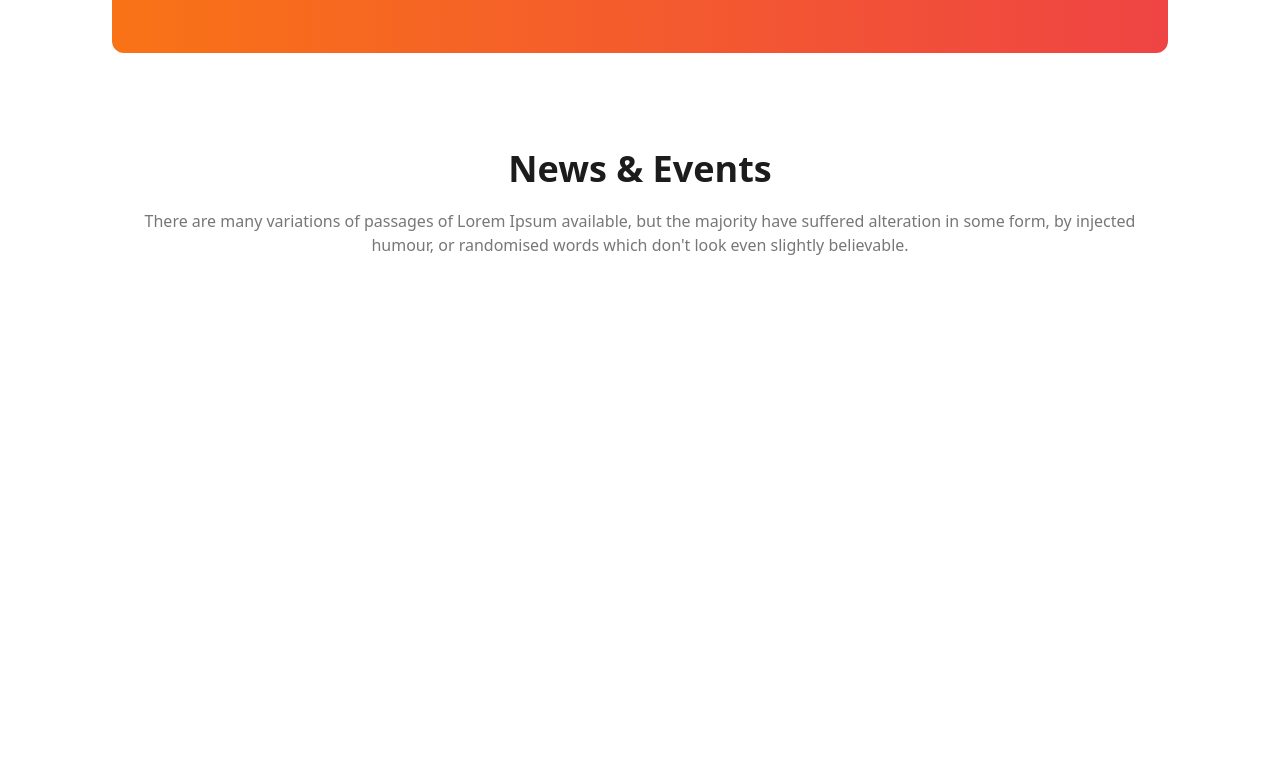
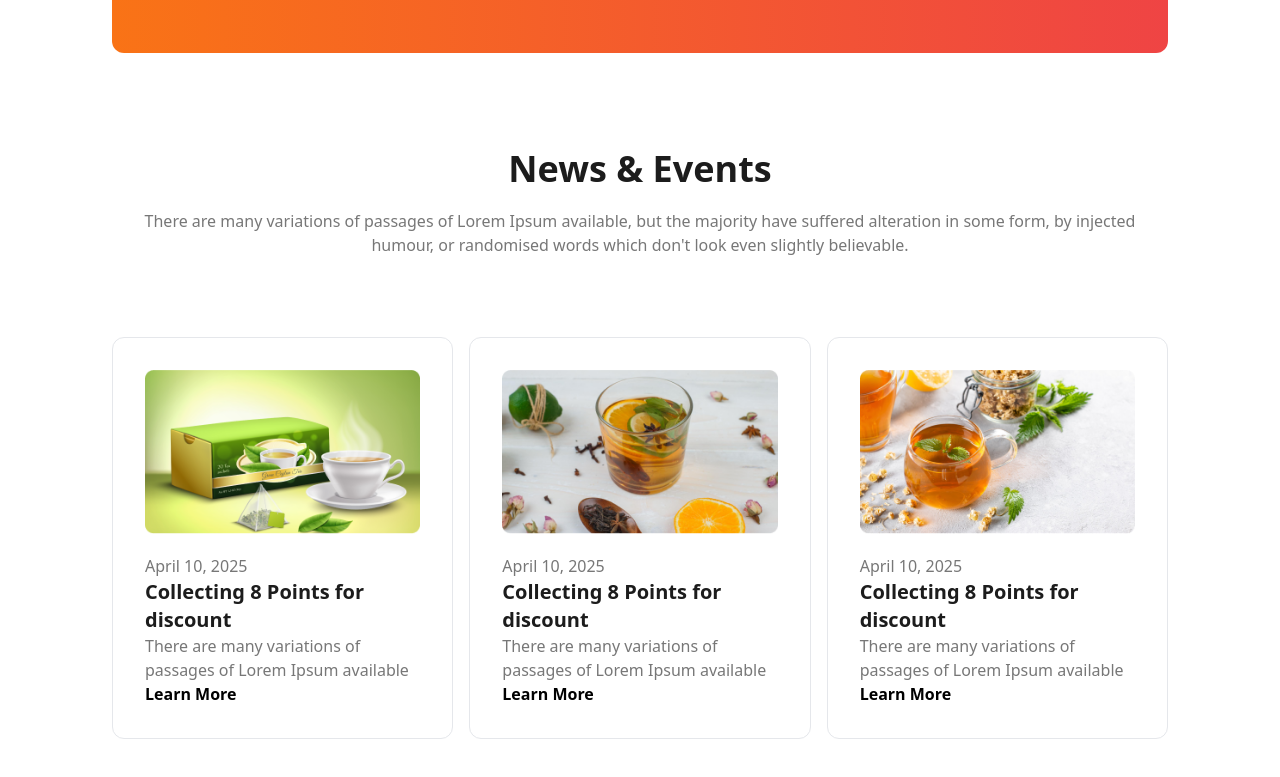
Before and after one commit to shafrinahamed097/tea-house, a website: page index.html in a window 1280 px wide. Shown: the part 2274-3051 px from the top of the page. Before the commit the page ends 2627 px from the top, so only its background shows below. Drawn offline with nearby package versions, Linux system fonts and the light colour scheme.

Commit message:
Finished News & Events Section

```diff
--- a/index.html
+++ b/index.html
@@ -272,7 +272,8 @@
             <!-- Text Section -->
             <div class=" justify-center items-center overflow-hidden">
                 <h1 class="text-[#1C1C1C] font-extrabold text-2xl md:text-4xl text-center mb-5">News & Events</h1>
-                <p class="font-medium text-[#777777] text-center">There are many variations of passages of Lorem Ipsum
+                <p class="font-medium text-[#777777] text-center mb-10">There are many variations of passages of Lorem
+                    Ipsum
                     available,
                     but the
                     majority
@@ -283,7 +284,70 @@
             </div>
 
             <!-- Card Section -->
-            <div>
+            <div class="grid grid-cols-1 md:grid-cols-2 lg:grid-cols-3 gap-4">
+                <!-- Card 1 -->
+                <div class="pt-10  ">
+                    <div class=" border rounded-xl px-8 pt-8 py-8 ">
+                        <!-- Image Section -->
+                        <div class="mb-5 ">
+                            <img src="./images/news-1.png" alt="">
+                        </div>
+                        <!-- Text Section -->
+                        <div>
+                            <p class="text-[#777777] font-medium">April 10, 2025</p>
+                            <h4 class="text-[#1C1C1C] font-extrabold text-xl">Collecting 8 Points for discount</h4>
+                            <p class="text-[#777777] font-medium" font-medium>There are many variations of passages of
+                                Lorem
+                                Ipsum available</p>
+                            <button class="text-black font-semibold">Learn More</button>
+
+                        </div>
+
+                    </div>
+                </div>
+
+                <!-- Card 2 -->
+                <div class="pt-10  ">
+                    <div class=" border rounded-xl px-8 pt-8 py-8 ">
+                        <!-- Image Section -->
+                        <div class="mb-5 ">
+                            <img src="./images/news-2.png" alt="">
+                        </div>
+                        <!-- Text Section -->
+                        <div>
+                            <p class="text-[#777777] font-medium">April 10, 2025</p>
+                            <h4 class="text-[#1C1C1C] font-extrabold text-xl">Collecting 8 Points for discount</h4>
+                            <p class="text-[#777777] font-medium" font-medium>There are many variations of passages of
+                                Lorem
+                                Ipsum available</p>
+                            <button class="text-black font-semibold">Learn More</button>
+
+                        </div>
+
+                    </div>
+                </div>
+
+                <!-- Card 3 -->
+                <div class="pt-10  ">
+                    <div class=" border rounded-xl px-8 pt-8 py-8 ">
+                        <!-- Image Section -->
+                        <div class="mb-5 ">
+                            <img src="./images/news-3.png" alt="">
+                        </div>
+                        <!-- Text Section -->
+                        <div>
+                            <p class="text-[#777777] font-medium">April 10, 2025</p>
+                            <h4 class="text-[#1C1C1C] font-extrabold text-xl">Collecting 8 Points for discount</h4>
+                            <p class="text-[#777777] font-medium" font-medium>There are many variations of passages of
+                                Lorem
+                                Ipsum available</p>
+                            <button class="text-black font-semibold">Learn More</button>
+
+                        </div>
+
+                    </div>
+                </div>
+
 
             </div>
 
```
